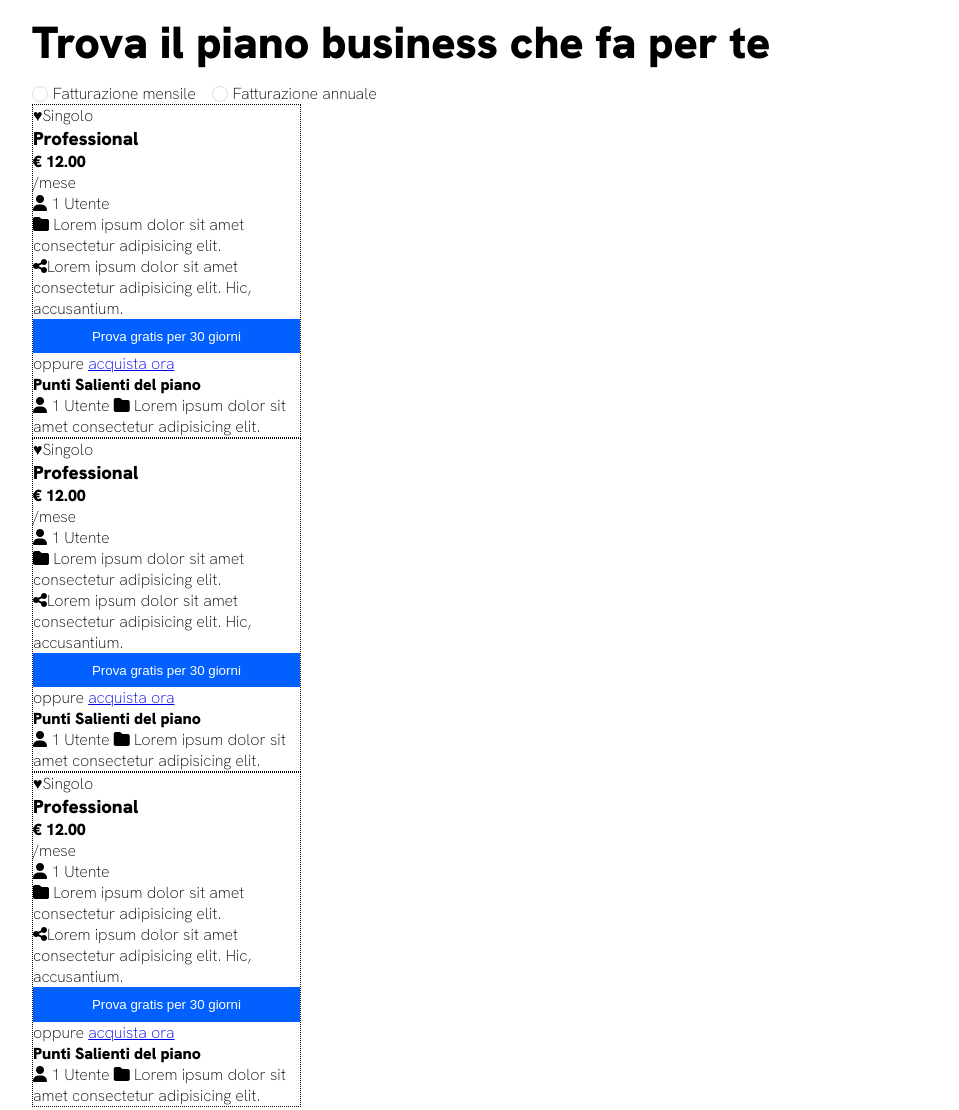
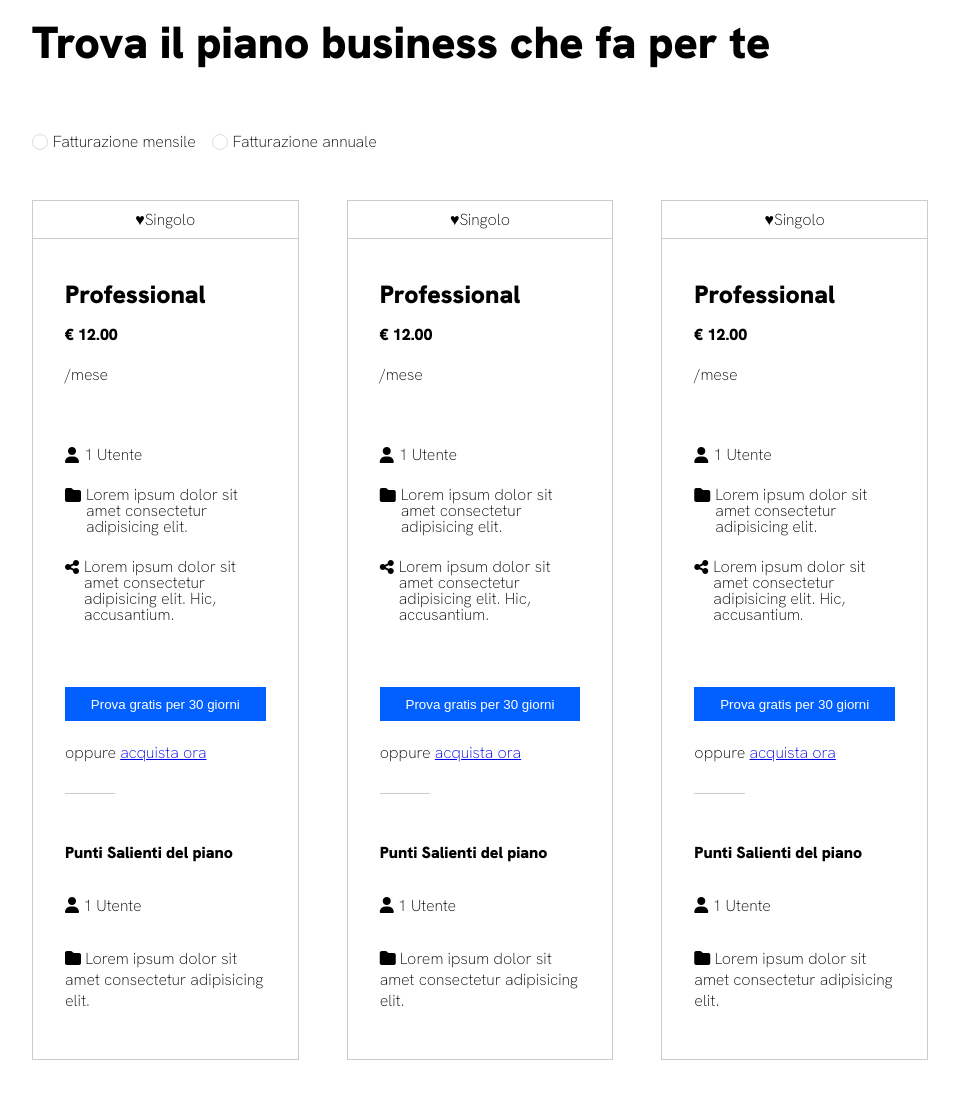
Before and after one commit to Samuelimmerso/htmlcss-dropbox, a plain HTML site: page index.html in a window 1280 px wide. Shown: the part 989-2099 px from the top of the page, without its empty margins (160-1119 px from the left). Drawn offline with Linux system fonts and the light colour scheme.

Commit message:
plan develop

```diff
--- a/css/style.css
+++ b/css/style.css
@@ -25,9 +25,7 @@ main{
     margin: 25vh 15vw;
 }
 
-
 /* header */
-
 /* header navigation bar */
 .header-nav{
     display: flex;
@@ -61,33 +59,35 @@ nav a{
     height: 90vh;
     padding: 5% 10%;
     background-color: #B3D0E7;
-    position: relative;
 }
 
 /* jumbotron call to action */
+
 .jumbo-underground{
-    position: relative;
     display: flex;
-    justify-content: space-between;
+    margin-top: 10%;
 }
 
 .jumbocta{
     display: flex;
     flex-direction: column;
     width: 35%;
-    justify-content: space-between;
+    gap: 3rem;
+}
+
+.jumbocta .subscription{
+    display: flex;
+    flex-direction: column;
+    gap: 1rem;
 }
 
 .jumbocta span a{
-    position: absolute;
     font-size: 50px;
     color: black;
 }
 
 .jumboimage img{
-    position: absolute;
     width: 55vw;
-    left: 40%;
 }
 
 /* main section */
@@ -125,6 +125,7 @@ main .checkbox-plan{
 }
 
 .plan-container{
+    margin-top: 3rem;;
     gap: 1rem;
 }
 
@@ -133,24 +134,68 @@ main .checkbox-plan{
 }
 
 /* plan column */
-
-.plan-column{
+.plan-row{
     display: flex;
-    border: 1px black solid;
+    margin-top: 3rem;
+    justify-content: space-between;
 }
 
 .plantype-container{
     display: flex;
     flex-direction: column;
-    max-width: 30%;
-    border: 1px black dotted;
+    align-items: center;
+    max-width: calc(100%/3 - 2rem);
+    border: 1px #cccccc solid;
 }
 
+/* type of plan (single,team ecc..) */
+.plantype-container .type{
+    padding: .5rem;
+}
+
+/* details about the plan */
+.plan-details{
+    border-top: 1px #cccccc solid;
+    padding: 3rem 2rem;
+    font-size: 16px;
+}
+
+/* top section of the details */
+.plan-details-top{
+    position: relative;
+    display: flex;
+    flex-direction: column;
+    gap: 4rem;
+    padding-bottom: 2rem;
+    border-bottom: 1px #cccccc solid;
+}
+
+.plan-details-top .function span{
+    display: flex;
+    flex-direction: row;
+    gap: 5px;
+}
 .price, .function, .cta{
     display: flex;
     flex-direction: column;
+    gap: 1.5rem;
+    line-height: 1rem;
 }
 
 .plan-details-down ul{
     list-style-position: inside;
 }
+
+/* border 75% white 25% gray */
+.whiteborder{
+    bottom: -1%;
+    right: 0;
+}
+
+/* bottom section of the details */
+.plan-details-down{
+    display: flex;
+    flex-direction: column;
+    margin-top: 3rem;
+    gap: 2rem;
+}
--- a/css/utils.css
+++ b/css/utils.css
@@ -17,3 +17,14 @@ h2{
     font-size: 45px;
     line-height: 80px;
 }
+
+h3{
+    font-size: 25px;
+}
+
+.whiteborder{
+    width: 75%;
+    height: 10px;
+    background-color: white;
+    position: absolute;
+}
```
